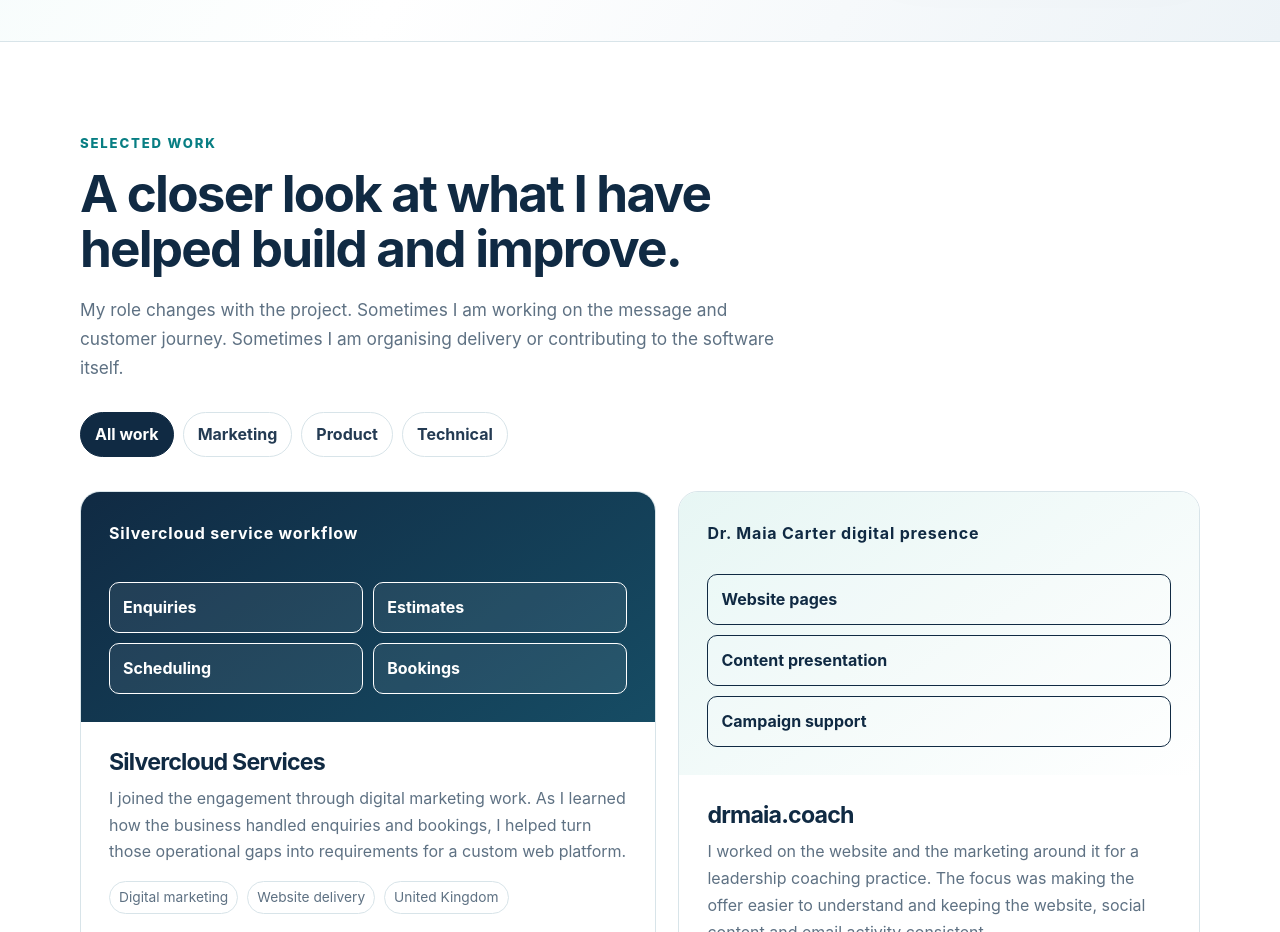
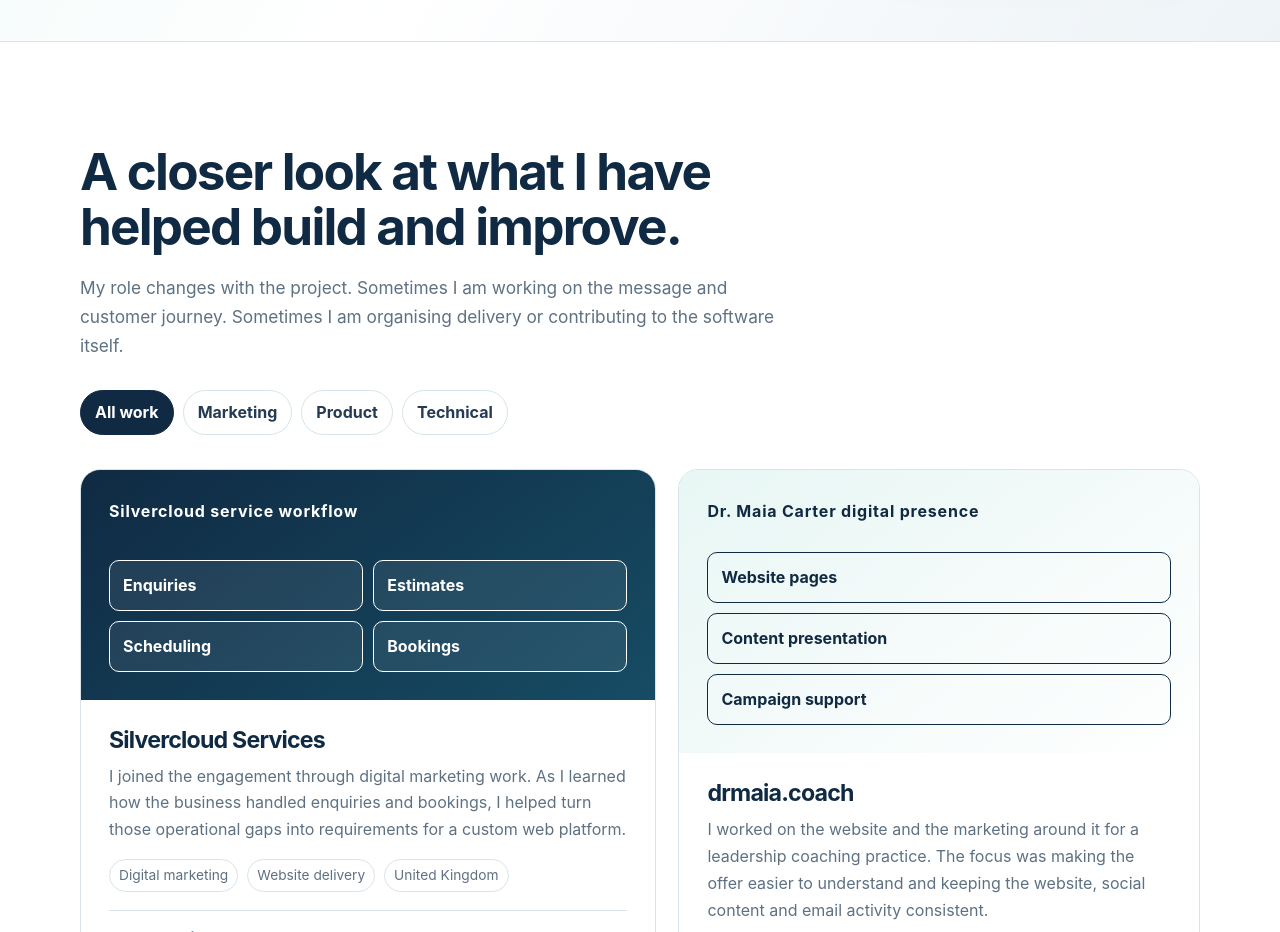
Before and after one commit to Strin6x/Strin6x.github.io, a plain HTML site: page index.html in a window 1280 px wide. Shown: the part 1320-2252 px from the top of the page. Drawn offline with Linux system fonts and the light colour scheme.

Commit message:
Manual edit

```diff
--- a/index.html
+++ b/index.html
@@ -23,7 +23,7 @@
 <main id="main">
 <section class="hero" id="top"><div class="wrap hero-grid"><div class="hero-copy"><div class="eyebrow">Digital marketing · SEO · Software and project delivery</div><h1>Hi, I’m Ufuoma. I work where websites, marketing and software projects meet.</h1><p class="lead">I started as a software engineer and gradually took on more work in digital marketing, website optimisation and project coordination. I enjoy turning a rough business need into something clear, useful and ready to deliver.</p><p class="proof-line">Founder of StringX, independent crypto trader and hands on project lead.</p><div class="actions"><a class="button" href="#work">See selected work</a><a class="button secondary" href="Ufuoma_Ovoke_SEO_Content_Digital_Marketing_CV.pdf">Download my CV</a><a class="text-link" href="#contact">Get in touch</a></div></div><aside class="portrait"><img src="ufuoma-ovoke-portrait.jpg" alt="Ufuoma Ovoke smiling behind his laptop at his workspace" width="800" height="1000" fetchpriority="high"><div class="portrait-note"><strong>Ufuoma Ovoke</strong><span>Lagos, Nigeria · Open to remote work</span></div></aside></div></section>
 
-<section class="work" id="work"><div class="wrap"><div class="section-head reveal"><div class="eyebrow">Selected work</div><h2>A closer look at what I have helped build and improve.</h2><p>My role changes with the project. Sometimes I am working on the message and customer journey. Sometimes I am organising delivery or contributing to the software itself.</p></div><div class="filters reveal" role="group" aria-label="Filter projects"><button class="filter" type="button" data-filter="all" aria-pressed="true">All work</button><button class="filter" type="button" data-filter="marketing" aria-pressed="false">Marketing</button><button class="filter" type="button" data-filter="product" aria-pressed="false">Product</button><button class="filter" type="button" data-filter="technical" aria-pressed="false">Technical</button></div>
+<section class="work" id="work"><div class="wrap"><div class="section-head reveal"><h2>A closer look at what I have helped build and improve.</h2><p>My role changes with the project. Sometimes I am working on the message and customer journey. Sometimes I am organising delivery or contributing to the software itself.</p></div><div class="filters reveal" role="group" aria-label="Filter projects"><button class="filter" type="button" data-filter="all" aria-pressed="true">All work</button><button class="filter" type="button" data-filter="marketing" aria-pressed="false">Marketing</button><button class="filter" type="button" data-filter="product" aria-pressed="false">Product</button><button class="filter" type="button" data-filter="technical" aria-pressed="false">Technical</button></div>
 <div class="featured-grid">
 <article class="project reveal" data-category="marketing technical"><div class="project-visual"><span class="project-type">Silvercloud service workflow</span><div class="project-art flow" aria-label="Service workflow deliverables"><span>Enquiries</span><span>Estimates</span><span>Scheduling</span><span>Bookings</span></div></div><div class="project-body"><h3>Silvercloud Services</h3><p>I joined the engagement through digital marketing work. As I learned how the business handled enquiries and bookings, I helped turn those operational gaps into requirements for a custom web platform.</p><div class="meta"><span>Digital marketing</span><span>Website delivery</span><span>United Kingdom</span></div><details><summary>What I did</summary><ul><li>Reviewed website messaging and customer facing information.</li><li>Supported social media, advertising and analytics work.</li><li>Converted business processes into clear product requirements.</li><li>Coordinated delivery and reviewed the customer experience.</li></ul></details><p class="project-outcome"><strong>Delivered:</strong> A customer journey covering service discovery, enquiries, estimates, scheduling and bookings.</p></div></article>
 <article class="project reveal" data-category="marketing"><div class="project-visual"><span class="project-type">Dr. Maia Carter digital presence</span><div class="project-art content" aria-label="Website and marketing deliverables"><span>Website pages</span><span>Content presentation</span><span>Campaign support</span></div></div><div class="project-body"><h3>drmaia.coach</h3><p>I worked on the website and the marketing around it for a leadership coaching practice. The focus was making the offer easier to understand and keeping the website, social content and email activity consistent.</p><div class="meta"><span>Website development</span><span>Content</span><span>United States</span></div><details><summary>What I did</summary><ul><li>Developed and refined website pages.</li><li>Improved the presentation of customer facing content.</li><li>Supported social media and email marketing.</li><li>Reviewed messaging and usability across the website.</li></ul></details><p class="project-outcome"><strong>Delivered:</strong> A clearer website structure and more consistent presentation across the practice’s digital channels.</p></div></article>
@@ -41,6 +41,7 @@
 
 <section class="contact" id="contact"><div class="wrap contact-box reveal"><div class="contact-copy"><div class="eyebrow">Contact</div><h2>Have a project or role in mind?</h2><p>I’m open to opportunities in digital marketing, SEO, content operations, technical project delivery and related work. Send me a short note about what you’re working on.</p><div class="contact-links"><a href="mailto:ufuomaovokeufuoma@gmail.com">ufuomaovokeufuoma@gmail.com</a><a href="https://www.linkedin.com/in/ufuoma-ovoke/" target="_blank" rel="noopener noreferrer">LinkedIn</a><a href="https://github.com/Strin6x" target="_blank" rel="noopener noreferrer">GitHub</a><a href="Ufuoma_Ovoke_SEO_Content_Digital_Marketing_CV.pdf">Download CV</a></div></div><a class="button" href="mailto:ufuomaovokeufuoma@gmail.com">Email me</a></div></section>
 </main><footer><div class="wrap footer-row"><span>© 2026 Ufuoma Ovoke</span><span>Lagos, Nigeria · Available for remote work</span></div></footer>
+
 <script>
 const menu=document.querySelector('.menu-button'),navArea=document.querySelector('.nav-area');menu.addEventListener('click',()=>{const open=menu.getAttribute('aria-expanded')==='true';menu.setAttribute('aria-expanded',String(!open));navArea.classList.toggle('open',!open);if(!open)navArea.querySelector('a').focus()});navArea.addEventListener('click',e=>{if(e.target.matches('a')&&innerWidth<=760){menu.setAttribute('aria-expanded','false');navArea.classList.remove('open')}});document.addEventListener('keydown',e=>{if(e.key==='Escape'&&navArea.classList.contains('open')){navArea.classList.remove('open');menu.setAttribute('aria-expanded','false');menu.focus()}});
 const revealObserver=new IntersectionObserver(entries=>entries.forEach(entry=>{if(entry.isIntersecting){entry.target.classList.add('visible');revealObserver.unobserve(entry.target)}}),{threshold:.12});document.querySelectorAll('.reveal').forEach(el=>revealObserver.observe(el));
```
